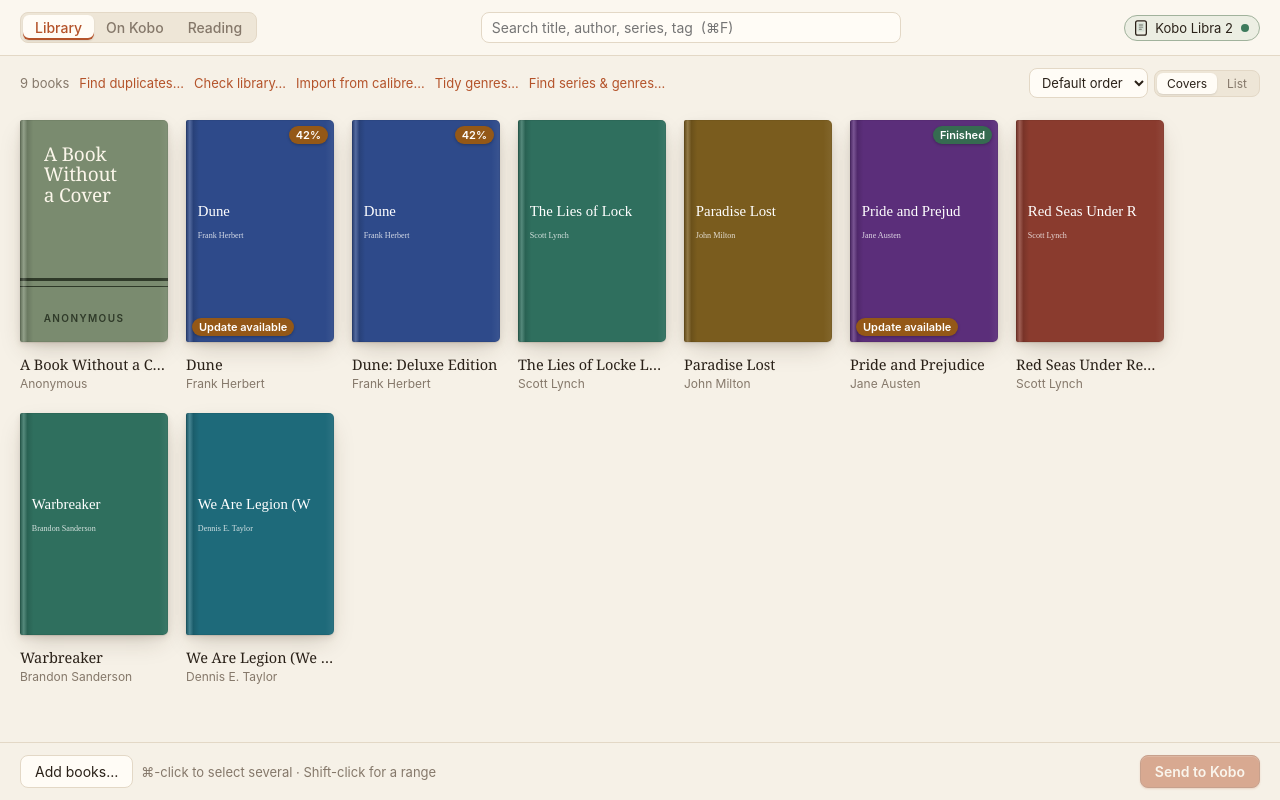
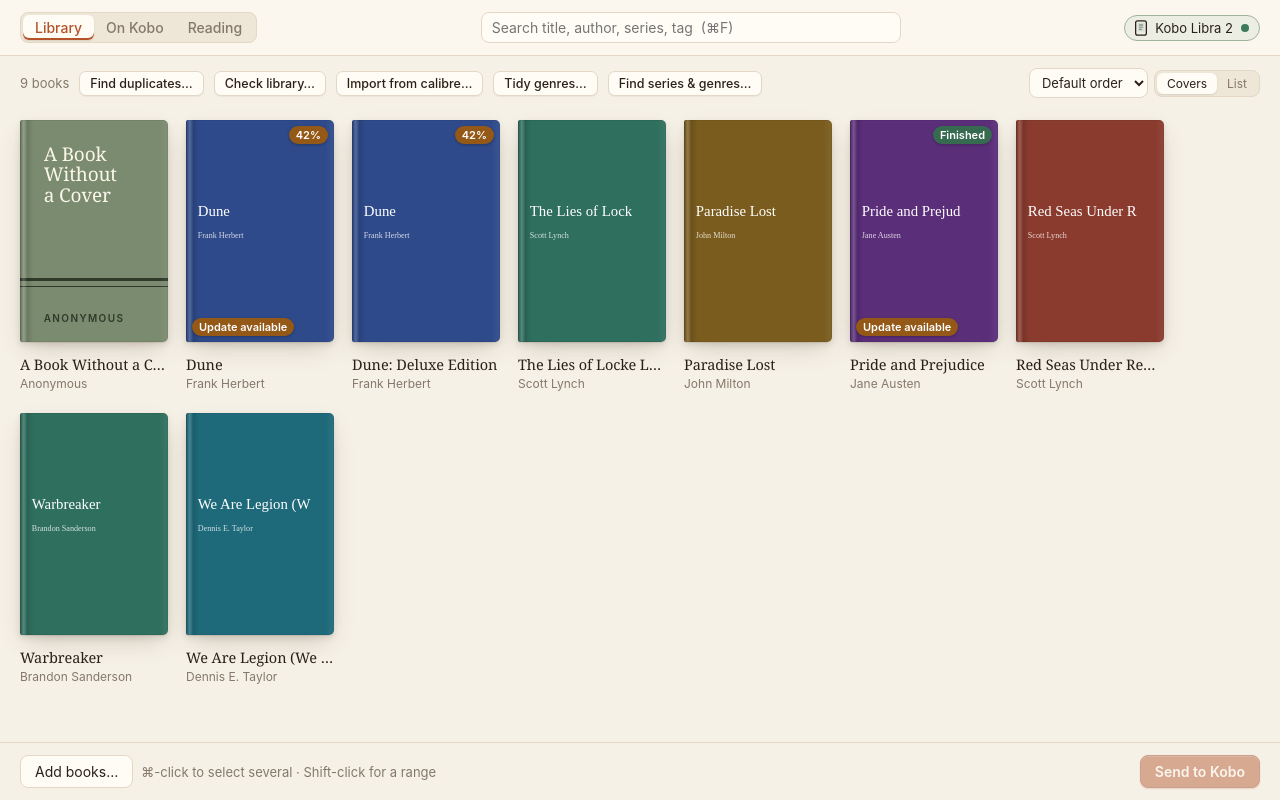
Before and after one commit to JacksonFergusonDev/parallax, a React (Vite) app in the folder app/: page / in a window 1280 px wide. Built offline with nearby package versions, Linux system fonts and the light colour scheme.

Commit message:
style(ui): boxed tool buttons in the Library toolbar and Kobo sidebar

```diff
--- a/app/src/styles.css
+++ b/app/src/styles.css
@@ -1305,6 +1305,57 @@ button.link.danger {
   color: var(--danger);
 }
 
+/* Tool buttons in the Library toolbar and the On Kobo sidebar: small boxed
+   buttons rather than bare links. */
+.view-toolbar button.link,
+.sidebar-foot button.link {
+  padding: 4px 10px;
+  border: 1px solid var(--border);
+  border-radius: 7px;
+  background: var(--surface);
+  color: var(--fg);
+  font-size: 12.5px;
+  font-weight: 500;
+  box-shadow: 0 1px 1px rgb(60 40 20 / 6%);
+}
+
+.view-toolbar button.link:not(:disabled):hover,
+.sidebar-foot button.link:not(:disabled):hover {
+  border-color: color-mix(in srgb, var(--accent) 45%, var(--border));
+  background: color-mix(in srgb, var(--accent) 7%, var(--surface));
+  color: var(--accent);
+}
+
+.sidebar-foot button.link.danger {
+  color: var(--danger);
+}
+
+.sidebar-foot button.link.danger:not(:disabled):hover {
+  border-color: color-mix(in srgb, var(--danger) 45%, var(--border));
+  background: color-mix(in srgb, var(--danger) 7%, var(--surface));
+  color: var(--danger);
+}
+
+.sidebar-foot {
+  align-items: stretch;
+  gap: 6px;
+}
+
+.sidebar-foot button.link {
+  text-align: left;
+  overflow: hidden;
+  text-overflow: ellipsis;
+}
+
+.view-toolbar {
+  flex-wrap: wrap;
+  row-gap: 8px;
+}
+
+.view-toolbar > .muted {
+  white-space: nowrap;
+}
+
 .chips {
   color: var(--accent);
 }
```
